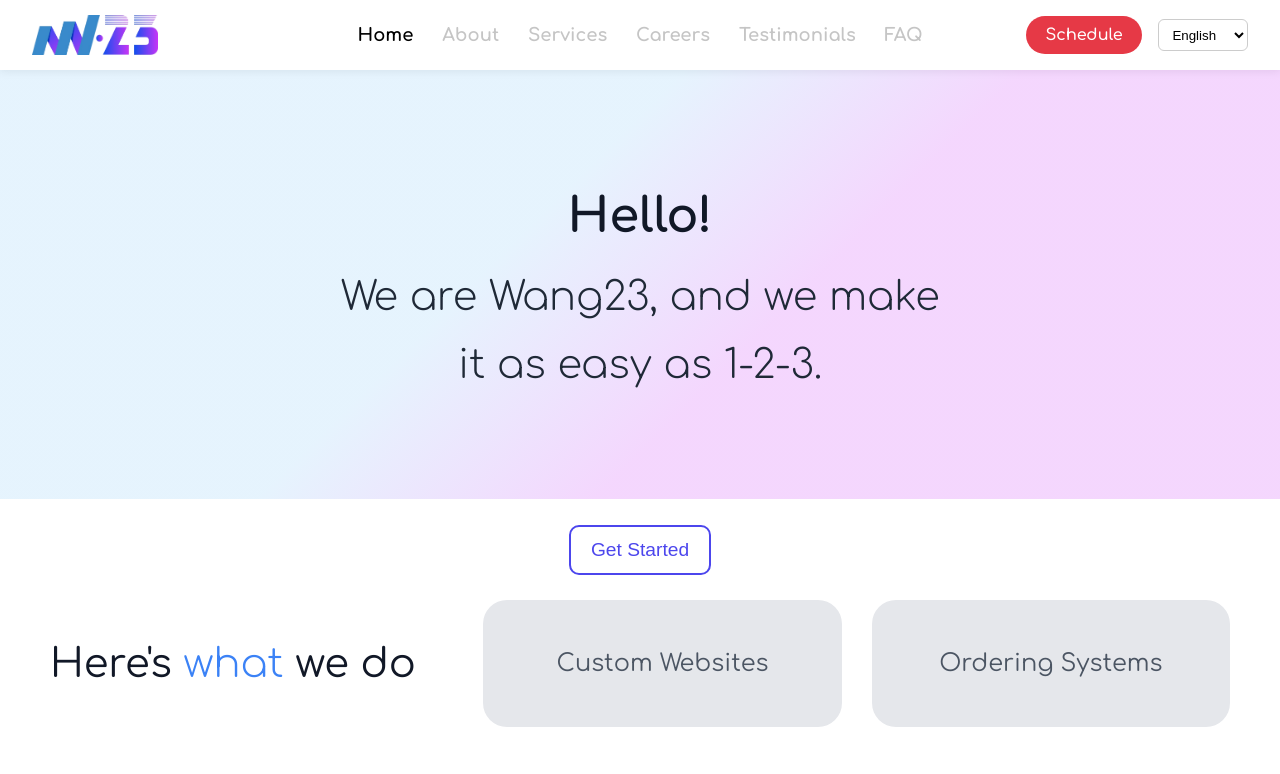
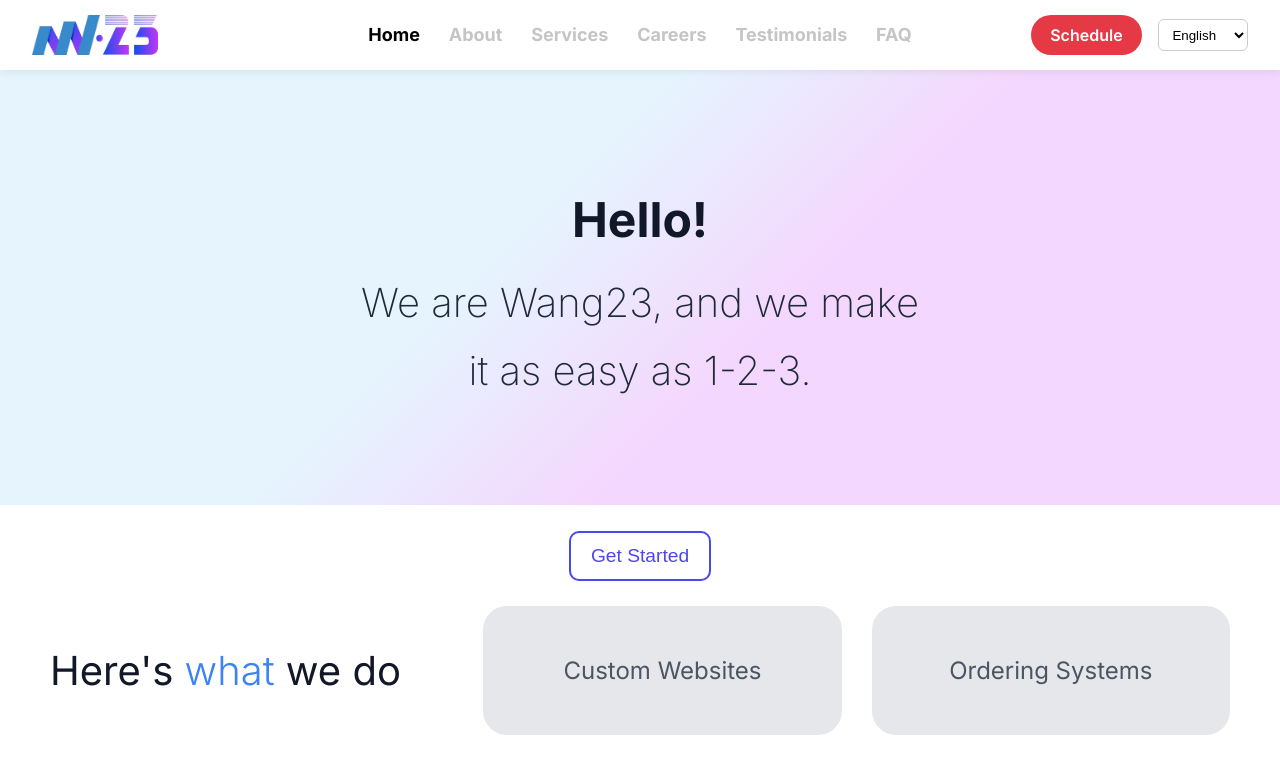
Before and after one commit to ZhengxuWangAndy/Wang23-Website, a React (Vite) app: page / in a window 1280 px wide. Shown: the top 774 px of the page. Built offline with nearby package versions, Linux system fonts and the light colour scheme.

Commit message:
Changed font-family to Inter

```diff
--- a/index.html
+++ b/index.html
@@ -3,7 +3,9 @@
   <head>
     <meta charset="UTF-8" />
     <link rel="icon" type="image/png" sizes="16x16" href="/logo.png">
-    <link href="https://fonts.googleapis.com/css2?family=Comfortaa:wght@300;400;500;600;700&display=swap" rel="stylesheet">
+    <link rel="preconnect" href="https://fonts.googleapis.com">
+    <link rel="preconnect" href="https://fonts.gstatic.com" crossorigin>
+    <link href="https://fonts.googleapis.com/css2?family=Inter:ital,opsz,wght@0,14..32,100..900;1,14..32,100..900&display=swap" rel="stylesheet">
     <meta name="viewport" content="width=device-width, initial-scale=1.0" />
     <title>Wang23 LLC</title>
   </head>
--- a/src/index.css
+++ b/src/index.css
@@ -5,7 +5,7 @@
   height: 100%;
   width: 100%;
   overflow-x: hidden;
-  font-family: 'Comfortaa', cursive;
+  font-family: 'Inter', sans-serif;
   background-color: #FFFFFF; /* or your preferred background */
 }
 
```
